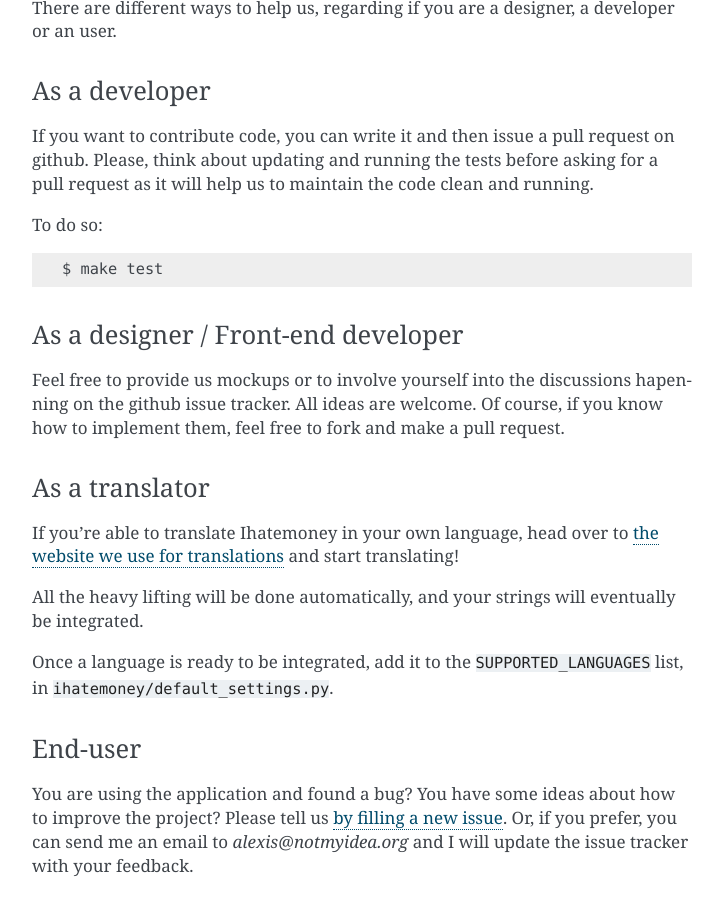
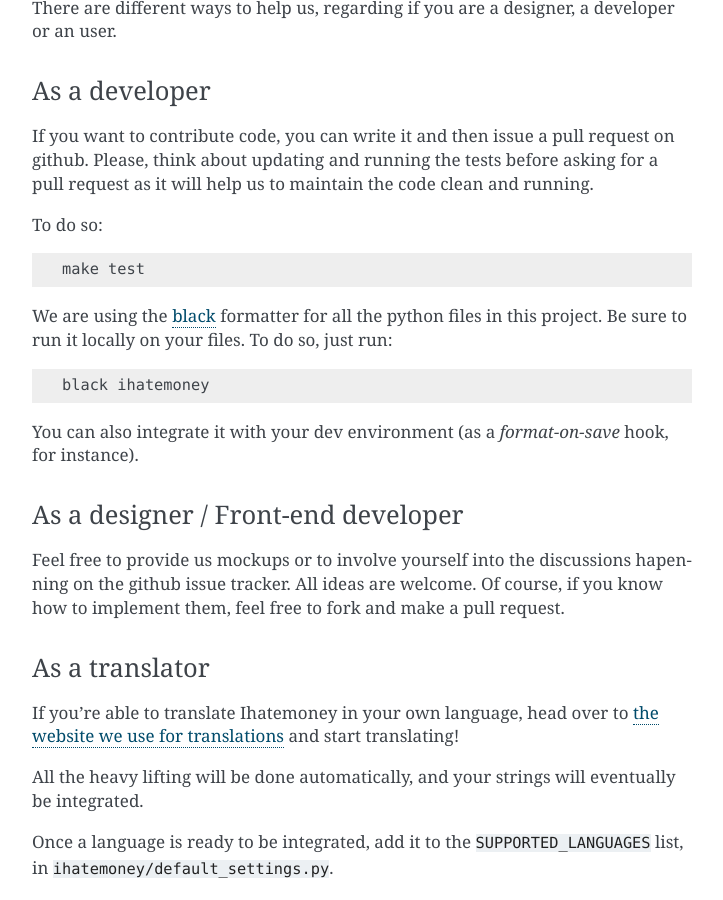
Before and after one commit to spiral-project/ihatemoney, a Sphinx documentation site: the page built from docs/contributing.rst, in a window 1280 px wide and 900 px high, scrolled down 1994 px. Shown: the whole window, without its empty margins (388-1111 px from the left). Built offline with Sphinx 7.4.7, drawn with Linux system fonts in a browser that asks for light colours; pages that are not in the unit, such as notebooks, are missing from menus.

Commit message:
Add instructions on how to run black in the contributing guide

```diff
--- a/docs/contributing.rst
+++ b/docs/contributing.rst
@@ -97,7 +97,16 @@
 
 To do so::
 
-    $ make test
+    make test
+
+We are using the `black <https://black.readthedocs.io/en/stable/>`_ formatter
+for all the python files in this project. Be sure to run it locally on your
+files. To do so, just run::
+
+    black ihatemoney
+
+You can also integrate it with your dev environment (as a *format-on-save*
+hook, for instance).
 
 As a designer / Front-end developer
 -----------------------------------
```
